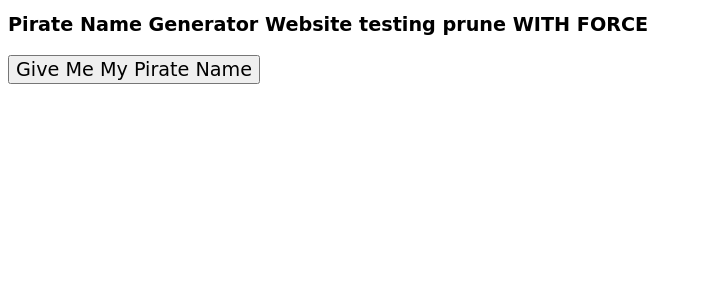
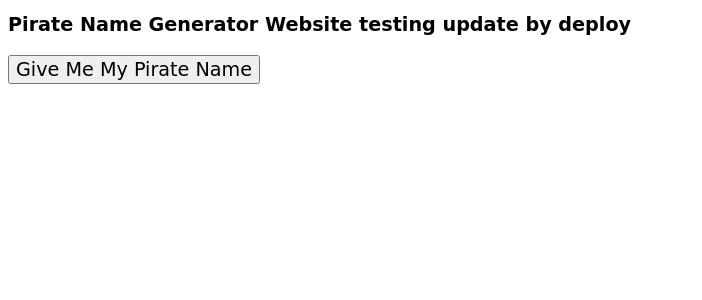
Before and after one commit to DavidQATraining/SFIA2Kube, a Flask app: page / in a window 1280 px wide. Shown: the top 300 px of the page, without its empty margins (0-702 px from the left). Run offline with Flask 2, Linux system fonts and the light colour scheme; data that the repository does not hold is empty; some web fonts are replaced.

Commit message:
testing update by redeploy

```diff
--- a/Service_1/application/templates/index.html
+++ b/Service_1/application/templates/index.html
@@ -14,7 +14,7 @@
         </head>
         <body>
             <h1 class="addfont">
-                Pirate Name Generator Website testing prune WITH FORCE
+                Pirate Name Generator Website testing update by deploy
             </h1>
 
             <p class="addfont">
```
Also changed, not shown: 3 other files.
